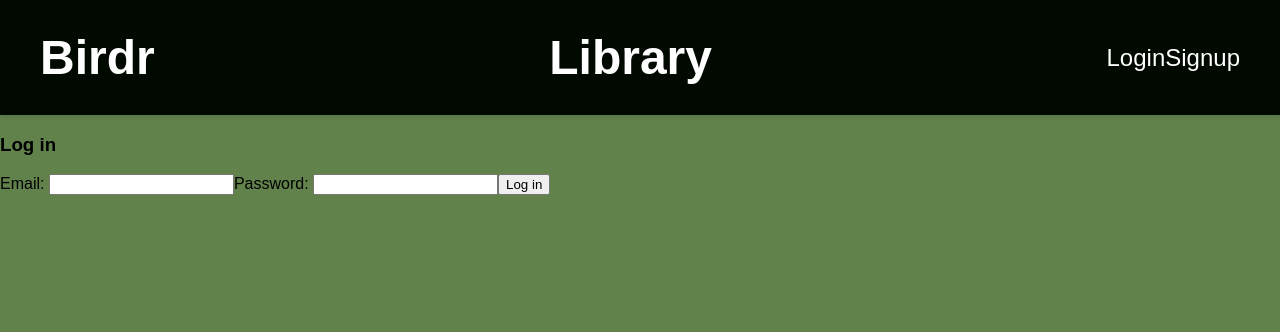
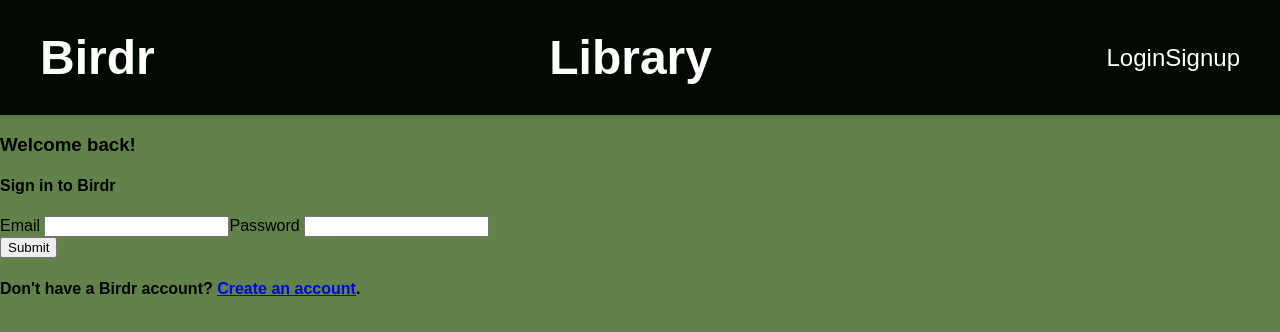
Before and after one commit to arsumner/birdr, a React (Create React App) app in the folder client/: page /login in a window 1280 px wide. Shown: the top 332 px of the page. Built offline with nearby package versions, Linux system fonts and the light colour scheme.

Commit message:
improved formatting of login page

```diff
--- a/client/src/pages/Login.js
+++ b/client/src/pages/Login.js
@@ -1,5 +1,6 @@
 import { useState } from 'react'
 import { useLogin } from '../hooks/useLogin'
+import { Link } from 'react-router-dom'
 
 const Login = () => {
     const [email, setEmail] = useState('')
@@ -13,25 +14,33 @@ const Login = () => {
     }
 
     return (
+
+        <div className="background-container">
         <form className="login" onSubmit={handleSubmit}>
-            <h3>Log in</h3>
-
-            <label>Email: </label>
+            <h3>Welcome back!</h3>
+            <h4>Sign in to Birdr</h4>
+            <div className='login-form-labels'>
+            <label>Email </label>
             <input
                 type="email"
                 onChange={(e) => setEmail(e.target.value)}
                 value={email}
             />
-            <label>Password: </label>
+            <label>Password </label>
             <input
                 type="password"
                 onChange={(e) => setPassword(e.target.value)}
                 value={password}
             />
+            </div>
 
-            <button disabled={isLoading}>Log in</button>
+            <button disabled={isLoading}>Submit</button>
             {error && <div className="error">{error}</div>}
         </form>
+        <div className="login-link">
+                <h4>Don't have a Birdr account? <Link to="/signup">Create an account</Link>.</h4>
+            </div>
+        </div>
     )
 }
 
```
